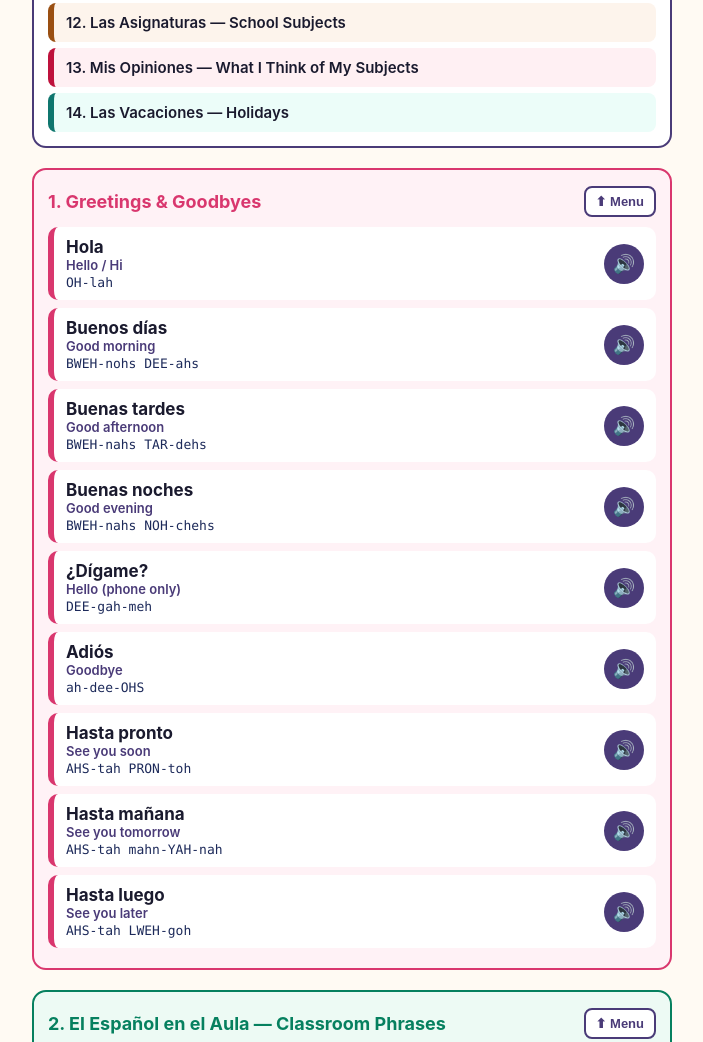
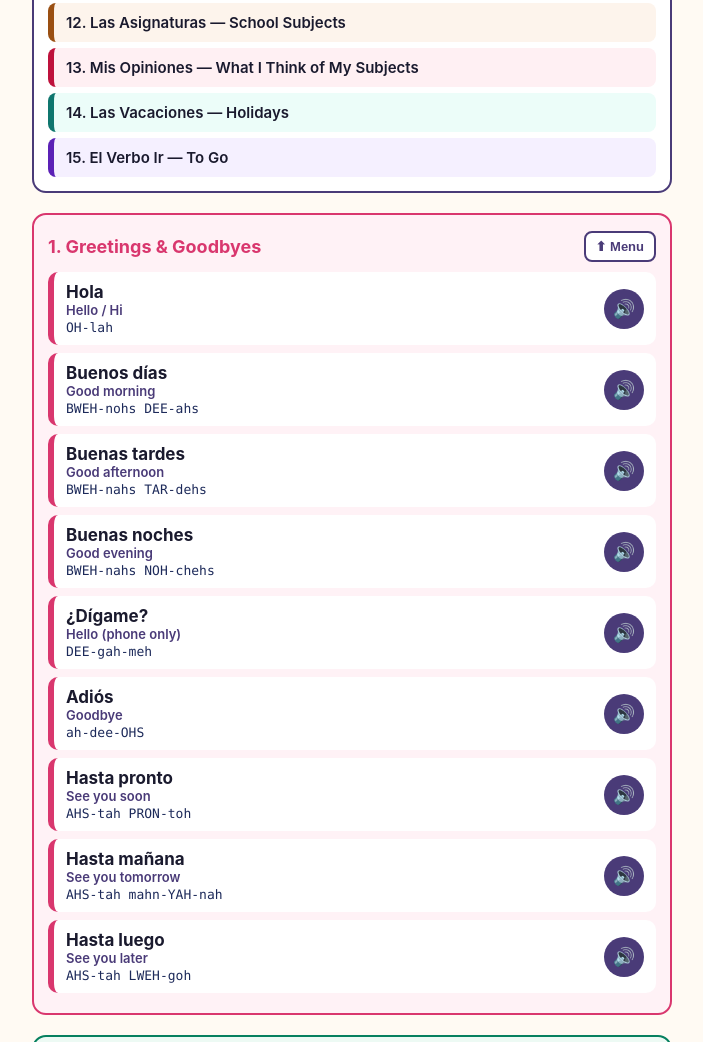
Before and after one commit to parabola804/ScholasticLanguages, a plain HTML site: page index.html in a window 1280 px wide. Shown: the part 695-1737 px from the top of the page, without its empty margins (288-991 px from the left). Drawn offline with Linux system fonts and the light colour scheme.

Commit message:
Add files via upload

```diff
--- a/index.html
+++ b/index.html
@@ -98,7 +98,7 @@
    and redeploy. This tells every iPad "there's a new version on the
    server" so it replaces its saved copy with this one automatically.
    Each phrase is [spanish, english, soundsLike]. */
-const DATA_VERSION = 14;
+const DATA_VERSION = 15;
 
 const DEFAULT_DATA = {
   version: DATA_VERSION,
@@ -1214,6 +1214,59 @@ const DEFAULT_DATA = {
         "ehl veh-RAH-noh"
       ]
     ]
+  },
+  {
+    "id": "s15",
+    "title": "15. El Verbo Ir — To Go",
+    "color": "#5b21b6",
+    "bg": "#f5f0ff",
+    "phrases": [
+      [
+        "ir",
+        "to go",
+        "eer"
+      ],
+      [
+        "yo voy",
+        "I go",
+        "yoh VOY"
+      ],
+      [
+        "tú vas",
+        "you go (singular)",
+        "too VAHS"
+      ],
+      [
+        "él / ella va",
+        "he / she goes",
+        "ehl / EH-yah VAH"
+      ],
+      [
+        "nosotros / nosotras vamos",
+        "we go (masculine / feminine)",
+        "noh-SOH-trohs / noh-SOH-trahs VAH-mohs"
+      ],
+      [
+        "vosotros / vosotras vais",
+        "you go (plural masculine / feminine)",
+        "voh-SOH-trohs / voh-SOH-trahs VAH-ees"
+      ],
+      [
+        "ellos / ellas van",
+        "they go (masculine / feminine)",
+        "EH-yohs / EH-yahs VAHN"
+      ],
+      [
+        "el colegio / la escuela",
+        "primary school",
+        "ehl koh-LEH-hee-oh / lah ehs-KWEH-lah"
+      ],
+      [
+        "el instituto",
+        "secondary school",
+        "ehl eens-tee-TOO-toh"
+      ]
+    ]
   }
 ]
 };
```
